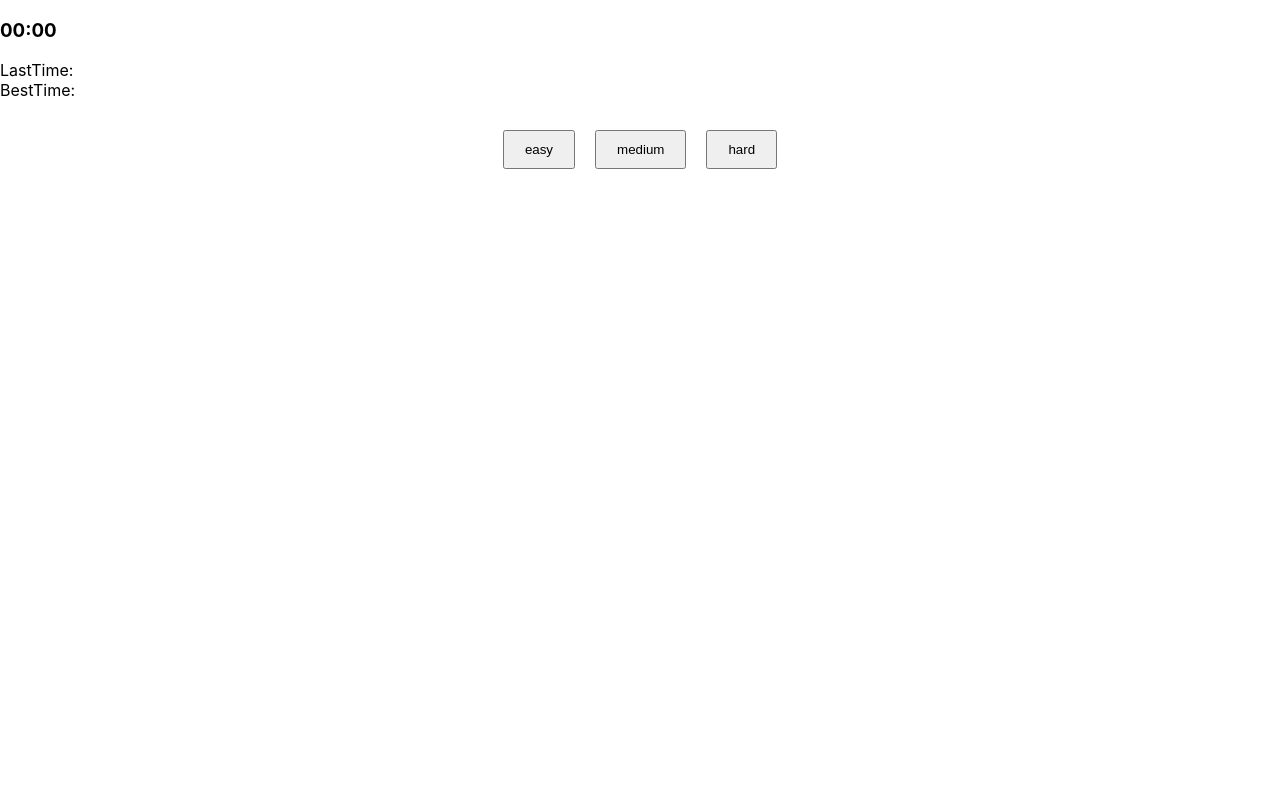
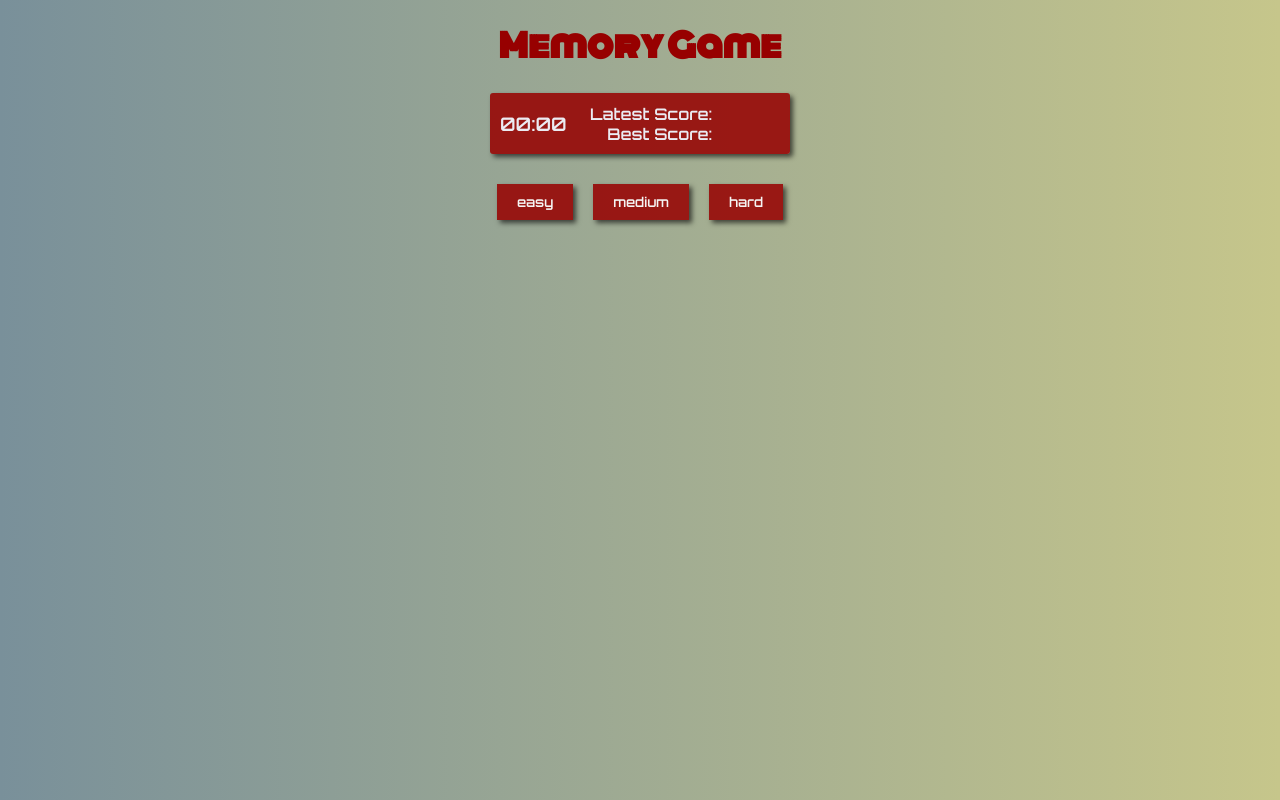
Before and after one commit to mart-j/card-game-project, a React (Create React App) app: page / in a window 1280 px wide. Built offline with nearby package versions, Linux system fonts and the light colour scheme.

Commit message:
added styling

```diff
--- a/package.json
+++ b/package.json
@@ -11,10 +11,13 @@
     "@types/node": "^12.19.4",
     "@types/react": "^16.9.56",
     "@types/react-dom": "^16.9.9",
+    "@types/react-toast-notifications": "^2.4.0",
     "node-sass": "^4.14.1",
     "react": "^17.0.1",
     "react-dom": "^17.0.1",
     "react-scripts": "4.0.0",
+    "react-toast-notifications": "^2.4.0",
+    "react-toastify": "^6.1.0",
     "typescript": "^4.0.5",
     "web-vitals": "^0.2.4"
   },
--- a/src/App.module.scss
+++ b/src/App.module.scss
@@ -1,3 +1,25 @@
-.header {
-  color: crimson;
+@import url('https://fonts.googleapis.com/css2?family=Monoton&display=swap');
+@import url('https://fonts.googleapis.com/css2?family=Orbitron:wght@600&display=swap');
+.timeContainer {
+  display: flex;
+  justify-content: center;
 }
+
+.timeWrapper {
+  position: relative;
+  font-family: 'Orbitron', sans-serif;
+  color: rgba(240, 248, 255, 0.945);
+  justify-content: flex-start;
+  min-width: 300px;
+  align-items: center;
+  display: inline-flex;
+  background-color: #970000dc;
+  border-radius: 3px;
+  box-shadow: 3px 3px 5px rgba(0, 0, 0, 0.623);
+}
+
+.heading {
+  font-family: 'Monoton', cursive;
+  text-align: center;
+  color: #970000;
+}
--- a/src/App.tsx
+++ b/src/App.tsx
@@ -1,9 +1,13 @@
 import React, { useEffect, useState } from 'react';
+import { toast } from 'react-toastify';
 import styles from './App.module.scss';
 import DrawGrid from './components/grid/DrawGrid';
 import Difficulty from './components/difficulty/Difficulty';
 import Timer from './components/timer/Timer';
 import BestTime from './components/timer/BestTime';
+import 'react-toastify/scss/main.scss';
+
+toast.configure();
 
 type Card = {
   odd: boolean;
@@ -12,6 +16,7 @@ type Card = {
   opened: boolean;
   revealed: boolean;
 };
+
 const App = () => {
   const [difficulty, setDicciculty] = useState(0);
   const [grid, setGrid] = useState<Card[]>([]);
@@ -65,13 +70,13 @@ const App = () => {
         setTimeout(() => {
           const all = grid.filter((card) => card.opened === true);
           if (all.length === grid.length) {
-            alert('Congratulations You won!');
+            toast('Congratulations You won!');
             localStorage.setItem('captureScore', time!);
             setCaptureScore(time);
 
             setIsGameActive(false);
           } else {
-            alert('Pair was found!');
+            toast('Pair was found!');
           }
         }, 500);
       } else if (newArr.length === 2) {
@@ -86,18 +91,24 @@ const App = () => {
 
   return (
     <div className={styles.container}>
+      <h1 className={styles.heading}>Memory Game</h1>
+      <div className={styles.timeContainer}>
+      <div className={styles.timeWrapper}>
         <Timer
           time={time}
           setTime={setTime}
           isGameActive={isGameActive}
           difficulty={difficulty}
         />
-      <BestTime captureScore={captureScore} />
+        <BestTime difficulty={difficulty} captureScore={captureScore} />
+      </div>
+      </div>
       <Difficulty
         setIsGameActive={setIsGameActive}
         difficulty={difficulty}
         setDicciculty={setDicciculty}
       />
+
       <DrawGrid
         revealCard={revealCard}
         grid={grid}
--- a/src/components/difficulty/Difficulty.module.scss
+++ b/src/components/difficulty/Difficulty.module.scss
@@ -1,10 +1,23 @@
+@import url('https://fonts.googleapis.com/css2?family=Orbitron:wght@600&display=swap');
+
 .buttonWrapper {
 
     text-align: center;
     margin: 20px;
 }
 
-.button {
+.button, .restartButton {
+    cursor: pointer;
+    outline: none;
+    font-family: 'Orbitron', sans-serif;
+    background-color: #970000dc;
     padding: 10px 20px;
     margin: 10px;
+    border: none;
+    color: rgb(245, 244, 243);
+    box-shadow: 3px 3px 5px rgba(0, 0, 0, 0.623);
+    transition: all ease .5s;
+    &:hover {
+        background-color: #630000dc;
+    }
 }
--- a/src/components/difficulty/Difficulty.tsx
+++ b/src/components/difficulty/Difficulty.tsx
@@ -43,7 +43,9 @@ const Difficulty: FC<Props> = ({
           );
         })
       ) : (
-        <button onClick={resetDifficulty}>Restart Game</button>
+        <button className={styles.restartButton} onClick={resetDifficulty}>
+          Restart Game
+        </button>
       )}
     </div>
   );
--- a/src/components/grid/DrawGrid.tsx
+++ b/src/components/grid/DrawGrid.tsx
@@ -1,6 +1,7 @@
 /* eslint-disable no-nested-ternary */
 /* eslint-disable @typescript-eslint/indent */
 import React, { Dispatch, FC, SetStateAction, useEffect } from 'react';
+
 import styles from './DrawGrid.module.scss';
 
 type Card = {
@@ -20,7 +21,9 @@ interface Props {
 
 const DrawGrid: FC<Props> = ({ revealCard, setGrid, grid, difficulty }) => {
   const cardImage = 'https://sourcemaking.com/files/v2/content/home-tb1.png';
+
   useEffect(() => {
+
     generateGridSize();
   }, [difficulty]);
 
--- a/src/components/timer/BestTime.tsx
+++ b/src/components/timer/BestTime.tsx
@@ -3,9 +3,10 @@ import styles from './Times.module.scss';
 
 interface Props {
   captureScore: string | undefined;
+  difficulty: number
 }
 
-const BestTime: FC<Props> = ({ captureScore }) => {
+const BestTime: FC<Props> = ({difficulty, captureScore }) => {
   const initialRender = useRef(true);
 
   useEffect(() => {
@@ -18,19 +19,19 @@ const BestTime: FC<Props> = ({ captureScore }) => {
 
   const checkBest = () => {
     if (
-      localStorage.getItem('captureScore')! <
+      (localStorage.getItem('captureScore')! <
         localStorage.getItem('bestScore')! ||
-      localStorage.getItem('bestScore') === null
+        localStorage.getItem('bestScore') === null) &&
+      difficulty === 16
     ) {
       localStorage.setItem('bestScore', localStorage.getItem('captureScore')!);
-
     }
   };
 
   return (
     <div className={styles.timeWrapper}>
-      <div>LastTime: {localStorage.getItem('captureScore')}</div>
-      <div>BestTime: {localStorage.getItem('bestScore')!}</div>
+      <div>Latest Score: {localStorage.getItem('captureScore')}</div>
+      <div>Best Score: {localStorage.getItem('bestScore')!}</div>
     </div>
   );
 };
--- a/src/components/timer/Timer.tsx
+++ b/src/components/timer/Timer.tsx
@@ -1,4 +1,5 @@
 import React, { FC, useEffect, useState } from 'react';
+import styles from './Times.module.scss';
 
 interface Props {
   time: string | undefined;
@@ -31,7 +32,7 @@ const Timer: FC<Props> = ({ isGameActive, difficulty, setTime, time }) => {
     setTime(`${`0${minutes}`.slice(-2)}:${`0${seconds}`.slice(-2)}`);
   }, [isGameActive, seconds]);
 
-  return <h3>{time}</h3>;
+  return <h3 className={styles.timer}>{time}</h3>;
 };
 
 export default Timer;
--- a/src/components/timer/Times.module.scss
+++ b/src/components/timer/Times.module.scss
@@ -0,0 +1,11 @@
+.timeWrapper {
+    position: absolute;
+    left: 100px;
+    display: flex;
+    justify-content: flex-end;
+    flex-direction: column;
+    align-items: flex-end;
+}
+.timer {
+    margin-left: 10px;
+}
--- a/src/index.scss
+++ b/src/index.scss
@@ -5,6 +5,7 @@ body {
     sans-serif;
   -webkit-font-smoothing: antialiased;
   -moz-osx-font-smoothing: grayscale;
+  background: linear-gradient(to right, rgb(121, 144, 154), rgb(198, 198, 139));
 }
 
 code {
```
Also changed, not shown: 1 other file (tests, documents, lock files or other folders). Lines whose indentation alone changed are shown as unchanged.
